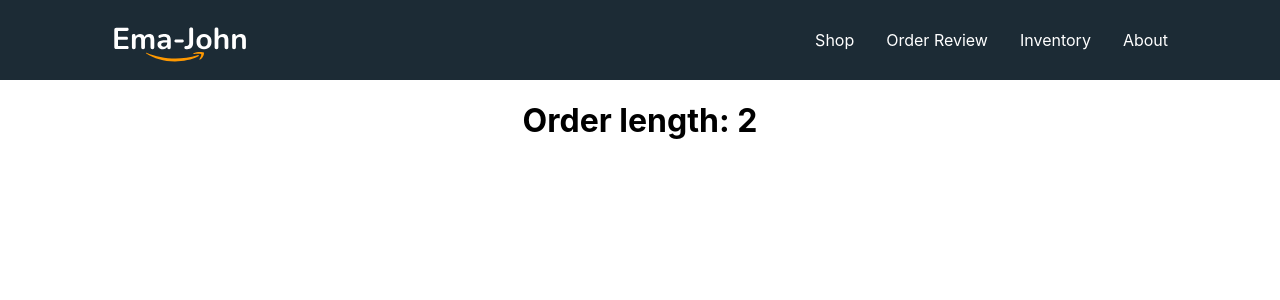
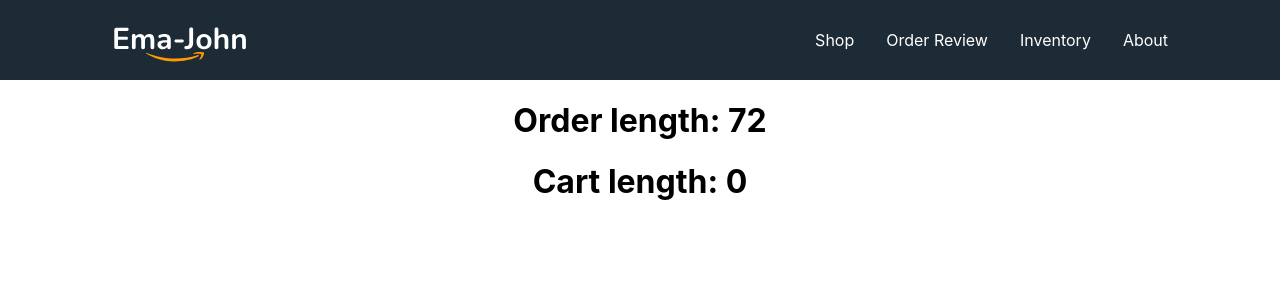
Before and after one commit to tahdiislam/ema-john-simple, a React (Create React App) app: page /orders in a window 1280 px wide. Shown: the top 300 px of the page. Built offline with nearby package versions, Linux system fonts and the light colour scheme.

Commit message:
load data from

```diff
--- a/src/App.js
+++ b/src/App.js
@@ -4,6 +4,7 @@ import Layout from './Component/Layout/Layout';
 import Orders from './Component/Orders/Orders';
 import PageNotFound from './Component/PageNotFound/PageNotFound';
 import Shop from './Component/Shop/Shop';
+import { productAndCartLoader } from './loaders/productAndCartLoader';
 
 function App() {
   const router = createBrowserRouter([
@@ -11,7 +12,7 @@ function App() {
       {path: '*', element: <PageNotFound/>},
       {path: '/', element: <Shop/>},
       {path: '/shop', element: <Shop/>},
-      {path: '/orders', element: <Orders/>}
+      {path: '/orders', element: <Orders/>, loader: productAndCartLoader}
     ]}
   ])
 
--- a/src/Component/Orders/Orders.js
+++ b/src/Component/Orders/Orders.js
@@ -1,13 +1,14 @@
 import React from 'react';
-import { useNavigate } from 'react-router-dom';
+import { useLoaderData } from 'react-router-dom';
 import './Orders.css'
 
 const Orders = () => {
-    const cart = useNavigate()
-    console.log(cart);
+    const { products, initialCart } = useLoaderData();
+    // console.log(products);
     return (
         <div>
-            <h1>Order length: {cart.length}</h1>
+            <h1>Order length: {products.length}</h1>
+            <h1>Cart length: {initialCart.length}</h1>
         </div>
     );
 };
--- /dev/null
+++ b/src/loaders/productAndCartLoader.js
@@ -0,0 +1,22 @@
+import { getStoredCart } from "../utilities/fakedb"
+
+export const productAndCartLoader = async () => {
+    // get the products
+    const productsData = await fetch('products.json');
+    const products = await productsData.json();
+    const initialCart = [];
+    // get save cart
+    const saveCart = getStoredCart()
+    // console.log('saveCart', saveCart);
+    for(const id in saveCart){
+        // console.log(id);
+        const addedProduct = products.find(product => product.id === id);
+        // console.log(addedProduct);
+        if(addedProduct){
+            const quantity = saveCart[id]
+            addedProduct.quantity = quantity;
+            initialCart.push(addedProduct)
+        }
+    }
+    return {products, initialCart};
+}
```
